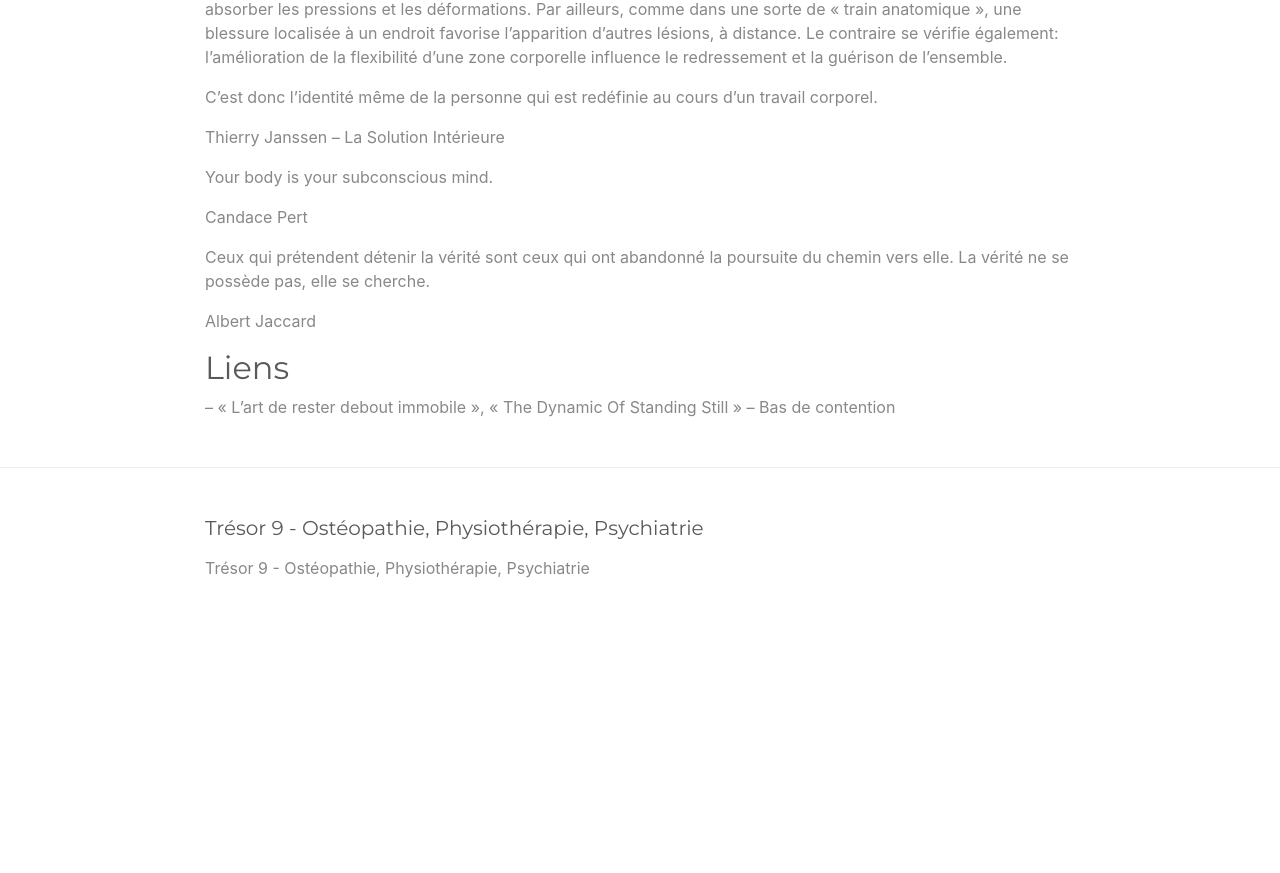
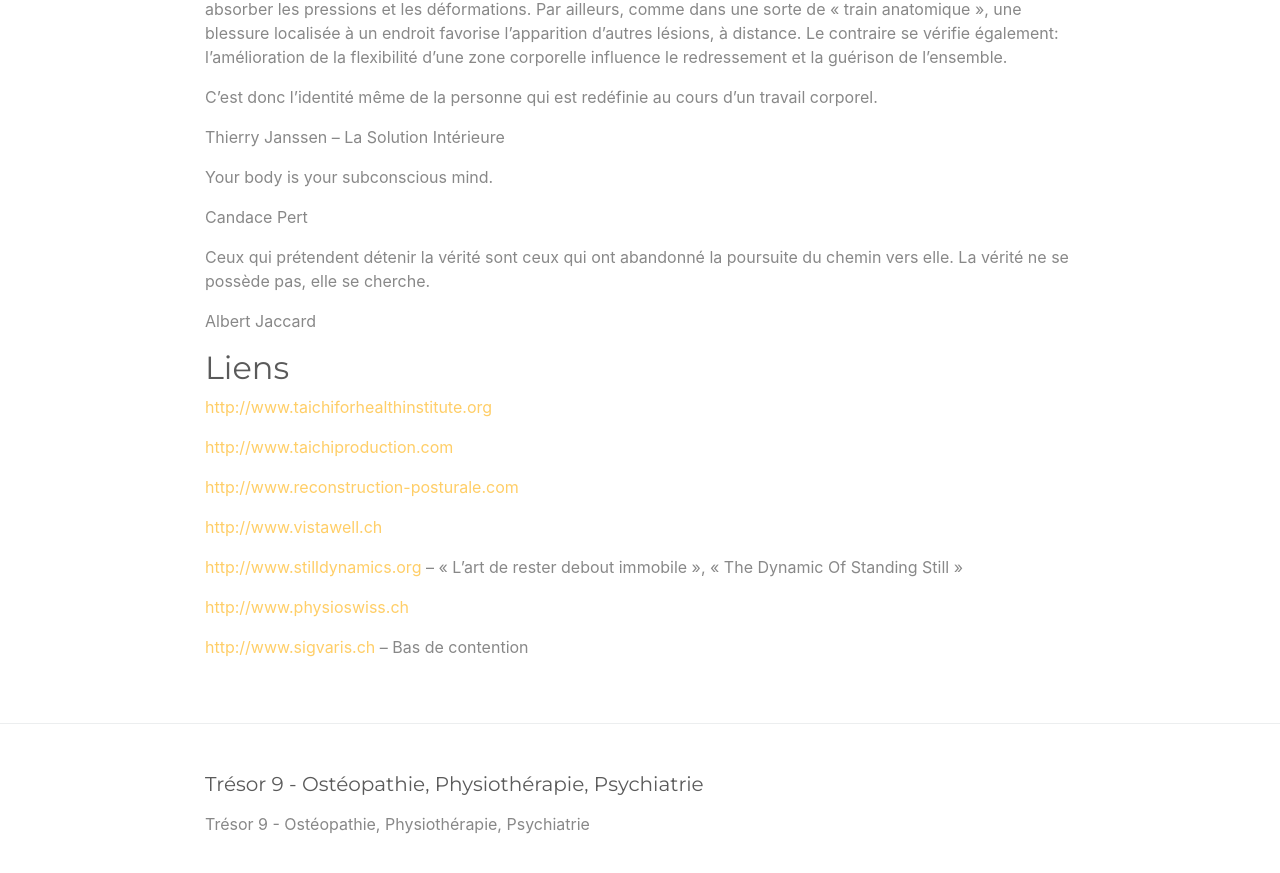
Before and after one commit to tresor9/tresor9, a Jekyll site: the page built from people/poulsen.md, in a window 1280 px wide and 900 px high, scrolled down 2904 px. Shown: the top 873 px of the window. Built offline with Jekyll 4.4.1, drawn with Linux system fonts in a browser that asks for light colours; before the commit the page ends 3548 px from its top, so only the background shows below that.

Commit message:
Fixed display errors

```diff
--- a/people/poulsen.md
+++ b/people/poulsen.md
@@ -106,10 +106,16 @@ Albert Jaccard
 
 ## Liens
 
-<www.taichiforhealthinstitute.org>
-<www.taichiproduction.com>
-<www.reconstruction-posturale.com>
-<www.vistawell.ch>
-<www.stilldynamics.org> – « L’art de rester debout immobile », « The Dynamic Of Standing Still »
-<www.physioswiss.ch>
-<www.sigvaris.ch> – Bas de contention
+<http://www.taichiforhealthinstitute.org>
+
+<http://www.taichiproduction.com>
+
+<http://www.reconstruction-posturale.com>
+
+<http://www.vistawell.ch>
+
+<http://www.stilldynamics.org> – « L’art de rester debout immobile », « The Dynamic Of Standing Still »
+
+<http://www.physioswiss.ch>
+
+<http://www.sigvaris.ch> – Bas de contention
```
Also changed, not shown: people/mayoly.md (+14 -12 lines), 3 other files.
